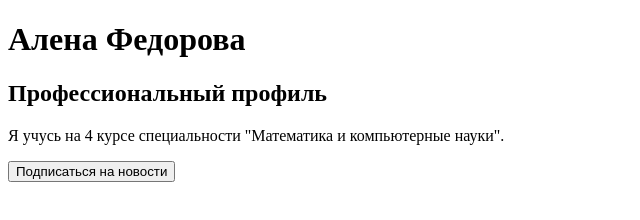
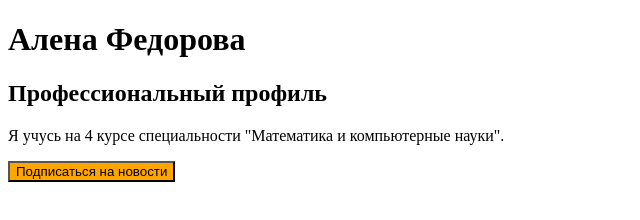
Before and after one commit to w1af1w/LR3_kross, a plain HTML site: page index.html in a window 1280 px wide. Shown: the whole page, without its empty margins (0-640 px from the left). Drawn offline with Linux system fonts and the light colour scheme.

Commit message:
Изменен цвет кнопки

```diff
--- a/index.html
+++ b/index.html
@@ -8,6 +8,6 @@
     <h1>Алена Федорова</h1>
     <h2>Профессиональный профиль</h2>
     <p>Я учусь на 4 курсе специальности "Математика и компьютерные науки".</p>
-     <button>Подписаться на новости</button>
+    <button style="background-color: orange;">Подписаться на новости</button>
 </body>
 </html>
```
